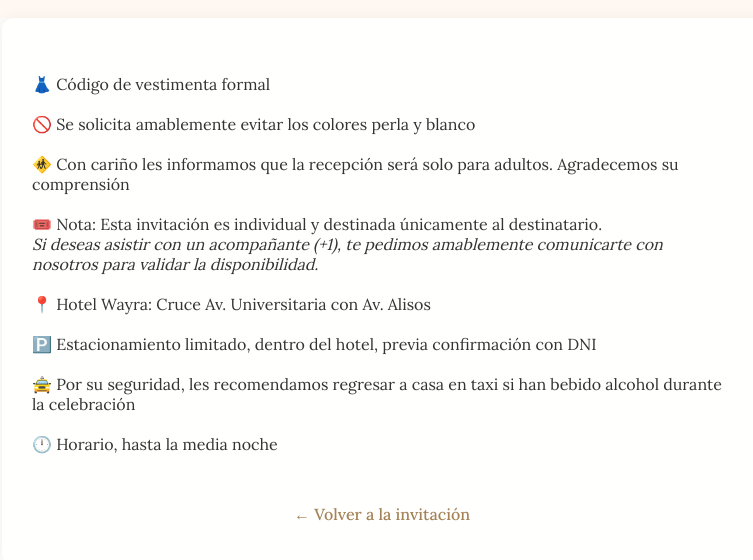
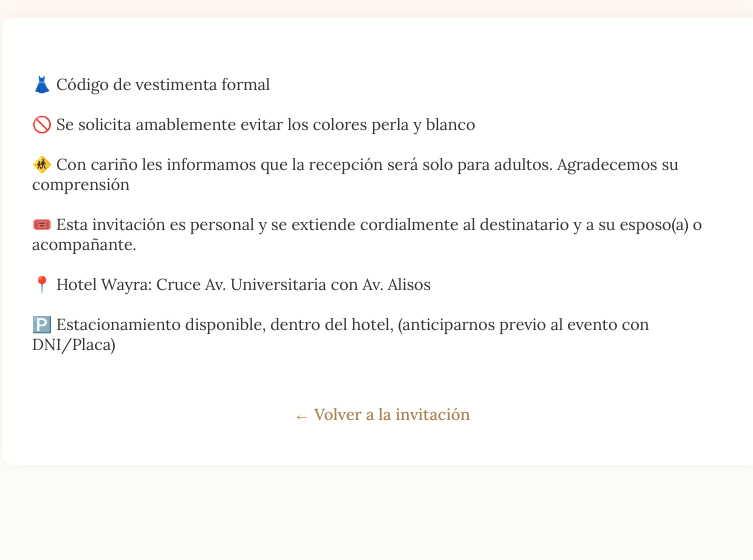
Before and after one commit to orlandosyv/heirat-web, a plain HTML site: page instrucciones.html in a window 1280 px wide. Shown: the part 122-682 px from the top of the page, without its empty margins (258-1011 px from the left). Drawn offline with Linux system fonts and the light colour scheme.

Commit message:
oy - fixes instruc

```diff
--- a/instrucciones.html
+++ b/instrucciones.html
@@ -111,14 +111,10 @@
             <li>👗 Código de vestimenta formal</li>
             <li>🚫 Se solicita amablemente evitar los colores perla y blanco</li>
             <li>🚸 Con cariño les informamos que la recepción será solo para adultos. Agradecemos su comprensión</li>
-            <li>🎟️ Nota: Esta invitación es individual y destinada únicamente al destinatario. <br>
-                <em>Si deseas asistir con un acompañante (+1), te pedimos amablemente comunicarte con nosotros para validar la disponibilidad.</em>
-            </li>
+            <li>🎟️ Esta invitación es personal y se extiende cordialmente al destinatario y a su esposo(a) o acompañante.<br></li>
             <li>📍 Hotel Wayra: Cruce Av. Universitaria con Av. Alisos</li>
-            <li>🅿️ Estacionamiento limitado, dentro del hotel, previa confirmación con DNI</li>
-            <li>🚖 Por su seguridad, les recomendamos regresar a casa en taxi si han bebido alcohol durante la celebración
-            </li>
-            <li>🕛 Horario, hasta la media noche</li>
+            <li>🅿️ Estacionamiento disponible, dentro del hotel, (anticiparnos previo al evento con DNI/Placa)</li>
+
         </ul>
 
         <a class="back" href="index.html">← Volver a la invitación</a>
```
